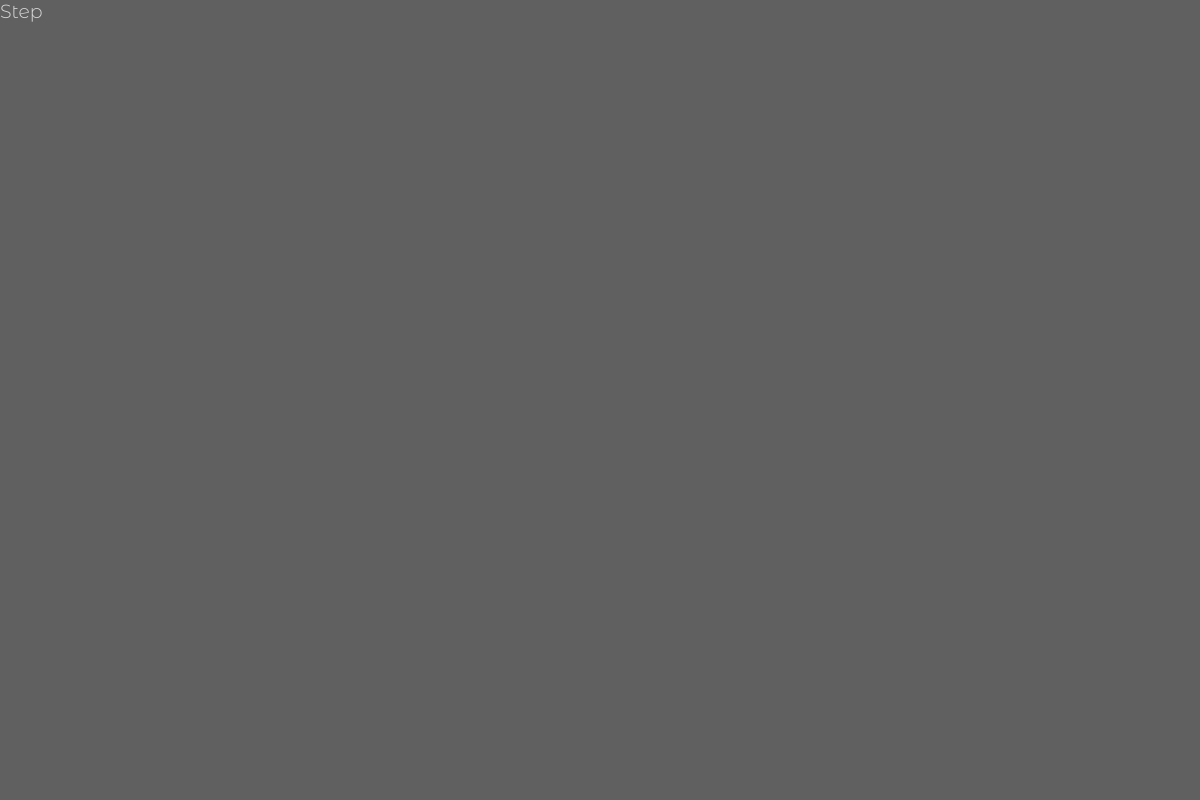
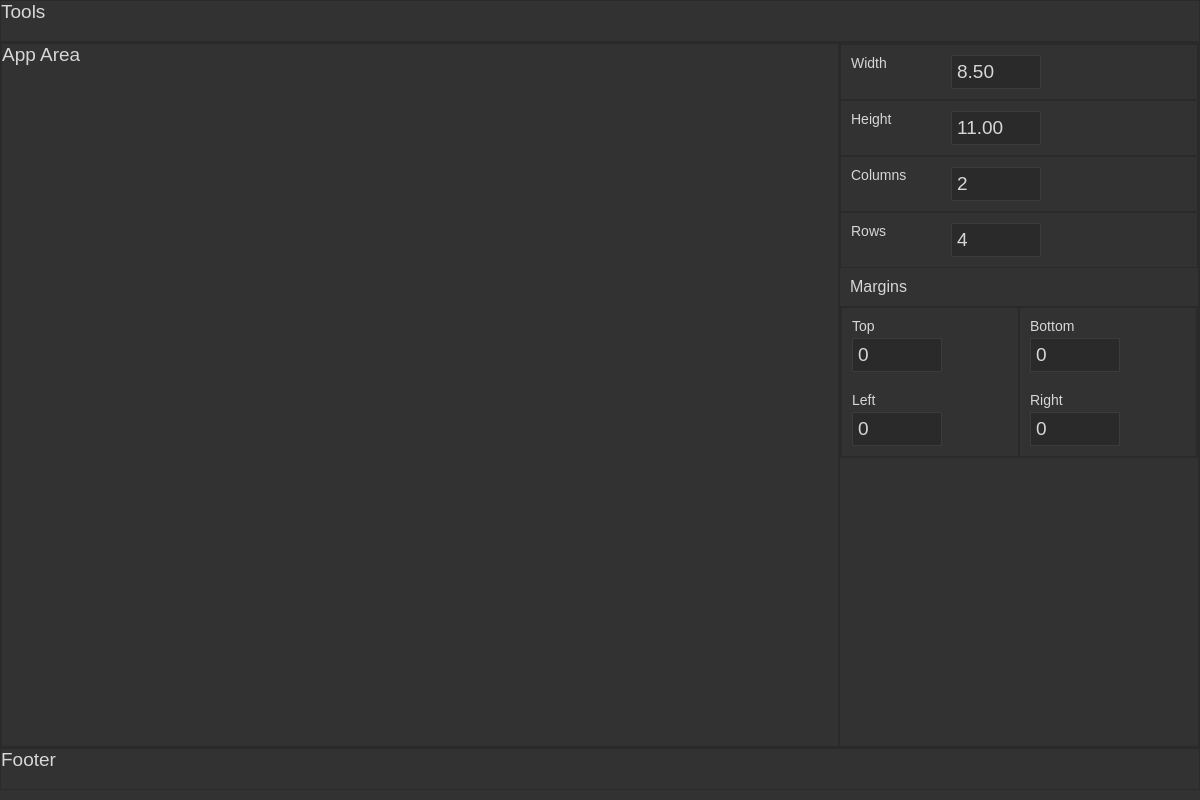
Before and after one commit to leografx/step, an Electron app: page index.html in a window 1200 px wide. Drawn offline with Linux system fonts and the light colour scheme; a web font is replaced by a local one.

Commit message:
view layout

```diff
--- a/index.html
+++ b/index.html
@@ -2,16 +2,61 @@
 <html>
 
 <head>
-  <meta charset="UTF-8">
-  <link rel="stylesheet" href="style.css">
-  <title>Step</title>
+    <meta charset="UTF-8">
+    <link rel="stylesheet" href="style.css">
+    <title>Step</title>
 </head>
 
 <body>
-  <h1>Step</h1>
+    <div class="tool-bar-container">Tools</div>
 
-  <!-- You can also require other files to run in this process -->
-  <script src="./renderer.js"></script>
+    <div class="main-container">
+
+        <div>App Area</div>
+
+        <div>
+            <div class="input-group">
+                <label for="width">Width</label>
+                <input type="number" name="width" max="19.00" min="8.50" step=".125" id="width" value="8.50">
+            </div>
+
+            <div class="input-group">
+                <label for="height">Height</label>
+                <input type="number" name="height" max="19.00" min="8.50" step=".125" id="height" value="11.00">
+            </div>
+
+            <div class="input-group">
+                <label for="columns">Columns</label>
+                <input type="number" name="columns" id="columns" value="2">
+            </div>
+
+            <div class="input-group">
+                <label for="rows">Rows</label>
+                <input type="number" name="rows" id="rows" value="4">
+            </div>
+
+            <h6>Margins</h6>
+            <div class="col-2">
+                <div>
+                    <label for="margin-top">Top</label>
+                    <input type="number" name="margin-top" min="0" max="19" step=".125" id="margin-top" value="0">
+                    <label for="margin-left">Left</label>
+                    <input type="number" name="margin-left" min="0" max="19" step=".125" id="margin-left" value="0">
+                </div>
+                <div>
+                    <label for="margin-bottom">Bottom</label>
+                    <input type="number" name="margin-bottom" min="0" max="19" step=".125" id="margin-bottom" value="0">
+                    <label for="margin-right">Right</label>
+                    <input type="number" name="margin-right" min="0" max="19" step=".125" id="margin-right" value="0">
+                </div>
+            </div>
+        </div>
+    </div>
+
+    <div class="footer">Footer</div>
+
+    <!-- You can also require other files to run in this process -->
+    <script src="./renderer.js"></script>
 </body>
 
 </html>
--- a/package.json
+++ b/package.json
@@ -23,7 +23,8 @@
   },
   "homepage": "https://github.com/leografx/step#readme",
   "devDependencies": {
-    "electron": "^6.0.12"
+    "electron": "^6.0.12",
+    "electron-reload": "^1.5.0"
   },
   "dependencies": {
     "font-list": "^1.2.0"
--- a/style.css
+++ b/style.css
@@ -1,12 +1,84 @@
 @import url('https://fonts.googleapis.com/css?family=Montserrat+Alternates:300,400,500,700&display=swap');
+@font-face {
+    font-family: 'SFRegular';
+    src: url('fonts/SF-Pro-Text-Regular.otf');
+}
 
 * {
     margin: 0px;
     padding: 0px;
-    box-sizing: content-box;
-    font-family: 'Montserrat Alternates', sans-serif;
-    background-color: #606060;
+    box-sizing: border-box;
+    font-family: 'SFRegular', sans-serif;
+    background-color: #323232;
     color: #d7d7d7;
     font-size: 19px;
     font-weight: 300;
 }
+
+.tool-bar-container {
+    display: grid;
+    grid-auto-columns: auto;
+    grid-auto-rows: 5vh;
+}
+
+.main-container {
+    display: grid;
+    grid-template-columns: auto 360px;
+    grid-auto-rows: 88vh;
+}
+
+.col-2 {
+    display: grid;
+    grid-template-columns: auto auto;
+}
+
+.col-2 div {
+    display: grid;
+    grid-template-rows: 20px auto 20px auto;
+}
+
+div {
+    border: 1px solid #2A2A2A;
+}
+
+.footer {
+    display: grid;
+    grid-auto-columns: auto;
+    grid-auto-rows: 5vh;
+}
+
+input {
+    padding: 5px;
+    margin: 10px;
+    background-color: #2A2A2A;
+    color: #d7d7d7;
+    border-style: none;
+    border: 1px solid #3B3B3B;
+}
+
+input[type=number] {
+    width: 90px;
+}
+
+label {
+    font-size: 14px;
+    margin: 10px;
+}
+
+.input-group {
+    display: grid;
+    grid-template-columns: 100px auto;
+}
+
+h1,
+h2,
+h3,
+h4,
+h5,
+h6 {
+    margin: 10px;
+}
+
+h6 {
+    font-size: 16px;
+}
```
Also changed, not shown: main.js (+13 -11 lines), 6 other files.
